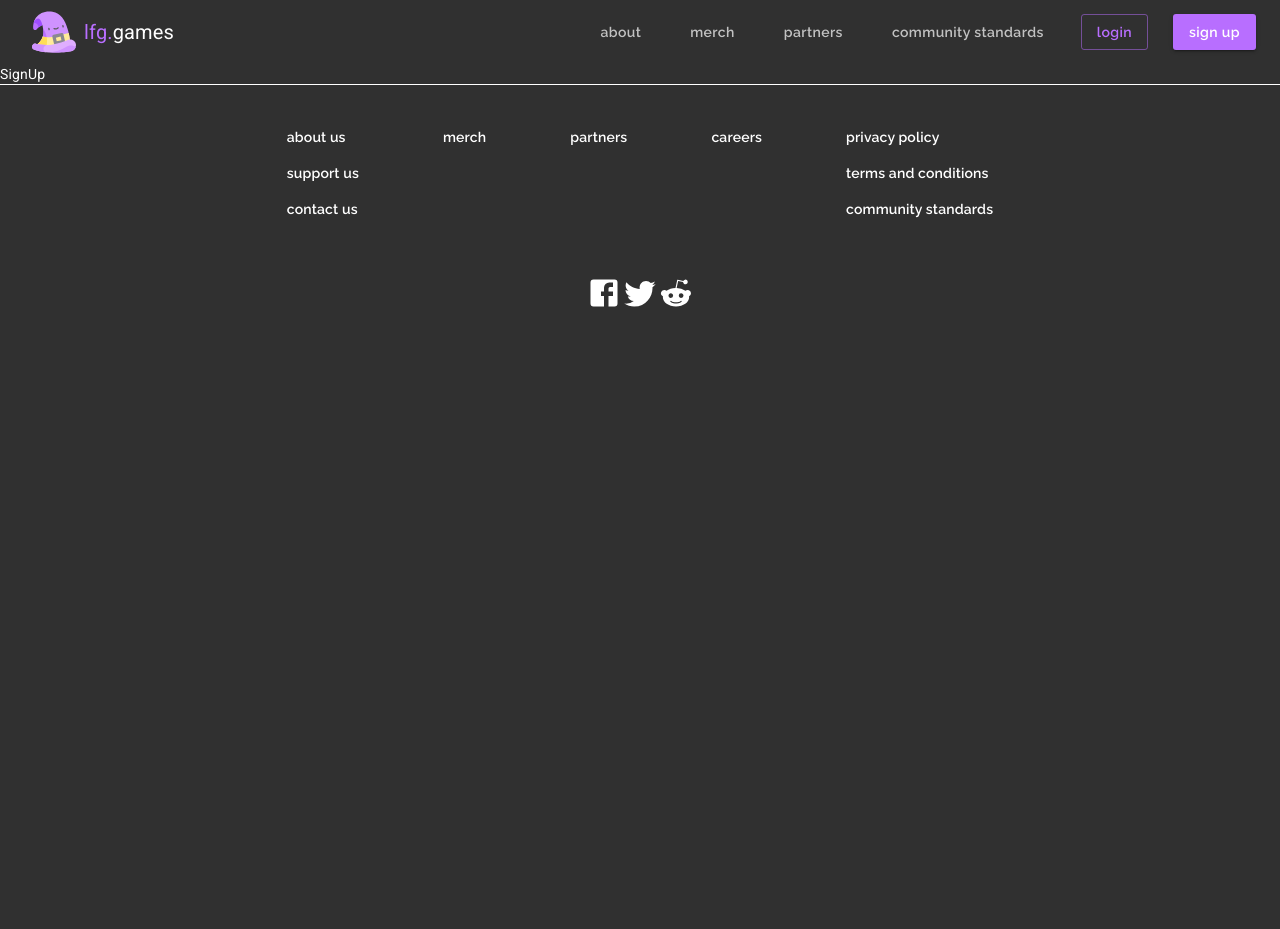
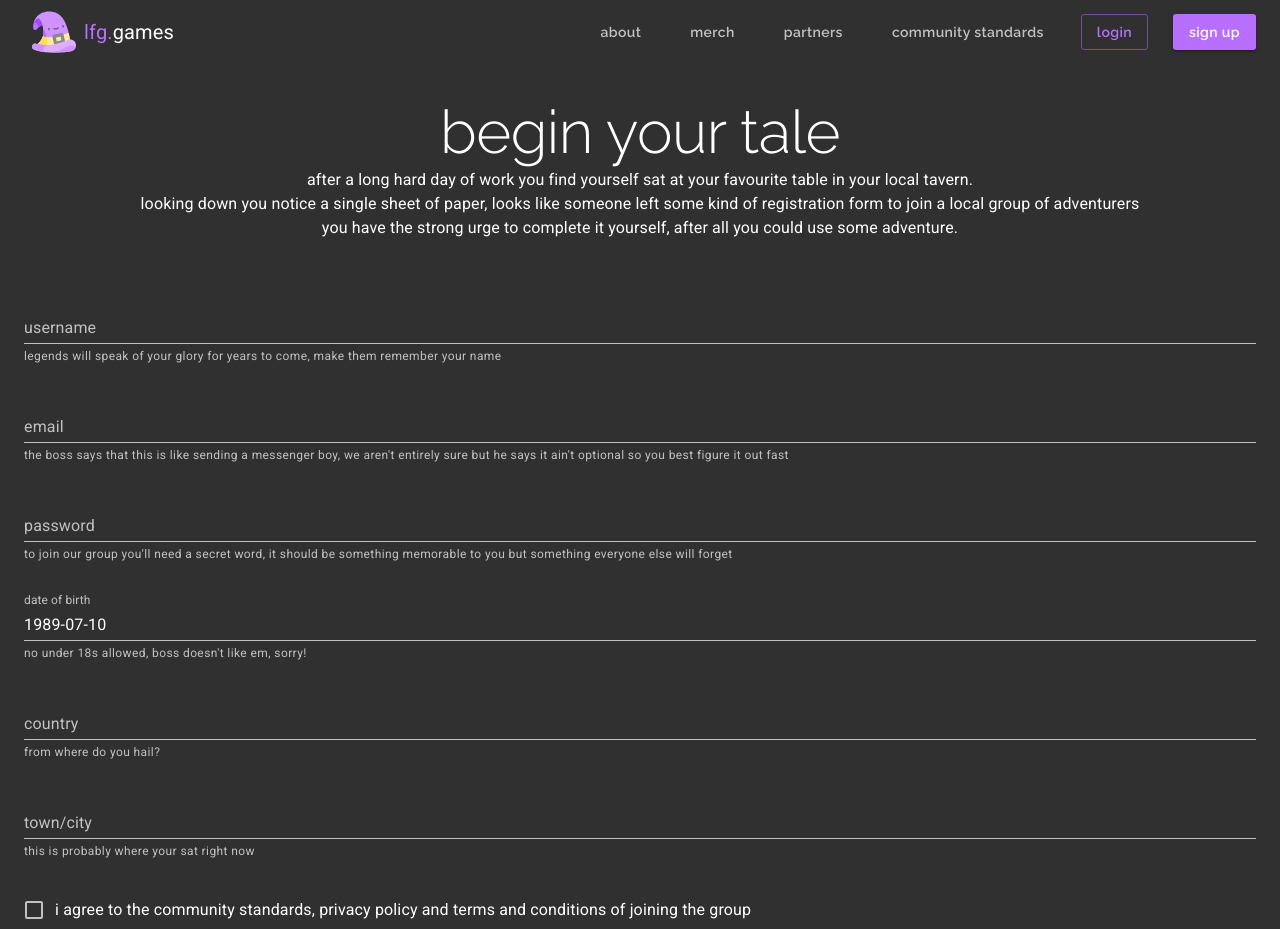
Before and after one commit to MarkTallentire/lfg, a React (Create React App) app: page /register in a window 1280 px wide. Shown: the top 929 px of the page. Before the commit the page ends 800 px from the top, so only its background shows below. Built offline with nearby package versions, Linux system fonts and the light colour scheme.

Commit message:
Register Form Layout

```diff
--- a/package.json
+++ b/package.json
@@ -3,13 +3,16 @@
   "version": "0.1.0",
   "private": true,
   "dependencies": {
+    "@date-io/moment": "1.x",
     "@material-ui/core": "^4.11.0",
     "@material-ui/icons": "^4.9.1",
+    "@material-ui/pickers": "^3.2.10",
     "@material-ui/styles": "^4.10.0",
     "@testing-library/jest-dom": "^4.2.4",
     "@testing-library/react": "^9.3.2",
     "@testing-library/user-event": "^7.1.2",
     "faker": "^5.1.0",
+    "moment": "^2.27.0",
     "react": "^16.13.1",
     "react-dom": "^16.13.1",
     "react-router-dom": "^5.2.0",
--- a/src/components/App.js
+++ b/src/components/App.js
@@ -3,6 +3,7 @@ import Header from "./ui/Header";
 import { Route, Switch } from "react-router-dom";
 import Footer from "./ui/Footer";
 import LandingPage from "./LandingPage";
+import RegisterPage from "./RegisterPage";
 
 function App() {
   const [menuSelectedIndex, setMenuSelectedIndex] = useState(0);
@@ -50,18 +51,14 @@ function App() {
           component={() => <div>Don't be a dick</div>}
         ></Route>
         <Route exact path="/login" component={() => <div>Login</div>}></Route>
-        <Route
-          exact
-          path="/register"
-          component={() => <div>SignUp</div>}
-        ></Route>
+        <Route exact path="/register" component={RegisterPage}></Route>
       </Switch>
-      <Footer
+      {/* <Footer
         tabValue={tabValue}
         setTabValue={setTabValue}
         menuSelectedIndex={menuSelectedIndex}
         setMenuSelectedIndex={setMenuSelectedIndex}
-      />
+      /> */}
     </>
   );
 }
--- /dev/null
+++ b/src/components/RegisterPage.js
@@ -0,0 +1,113 @@
+import React from "react";
+import Typography from "@material-ui/core/Typography";
+import Grid from "@material-ui/core/Grid";
+import TextField from "@material-ui/core/TextField";
+import { makeStyles } from "@material-ui/styles";
+import { DatePicker, MuiPickersUtilsProvider } from "@material-ui/pickers";
+import MomentUtils from "@date-io/moment";
+import { Container } from "@material-ui/core";
+import Checkbox from "@material-ui/core/Checkbox";
+import FormGroup from "@material-ui/core/FormGroup";
+import FormControlLabel from "@material-ui/core/FormControlLabel";
+import Button from "@material-ui/core/Button";
+
+const useStyle = makeStyles((theme) => ({
+  mainContainer: {
+    marginTop: theme.spacing(4),
+  },
+  form: {
+    margin: "2em 0",
+  },
+  formField: { marginTop: "2em" },
+}));
+
+const RegisterPage = () => {
+  const classes = useStyle();
+  return (
+    <Container fixed>
+      <Grid
+        container
+        justify="center"
+        direction="column"
+        alignItems="center"
+        className={classes.mainContainer}
+      >
+        <Grid item>
+          <Typography variant="h2" align="center">
+            begin your tale
+          </Typography>
+        </Grid>
+        <Grid item>
+          <Typography variant="body1" align="center">
+            after a long hard day of work you find yourself sat at your
+            favourite table in your local tavern. <br />
+            looking down you notice a single sheet of paper, looks like someone
+            left some kind of registration form to join a local group of
+            adventurers
+            <br /> you have the strong urge to complete it yourself, after all
+            you could use some adventure.
+          </Typography>
+          <form className={classes.form}>
+            <Grid container direction="column">
+              <Grid item>
+                <TextField
+                  label="username"
+                  className={classes.formField}
+                  fullWidth
+                  helperText="legends will speak of your glory for years to come, make them remember your name"
+                />
+                <TextField
+                  label="email"
+                  className={classes.formField}
+                  fullWidth
+                  helperText="the boss says that this is like sending a messenger boy, we aren't entirely sure but he says it ain't optional so you best figure it out fast"
+                />
+                <TextField
+                  label="password"
+                  className={classes.formField}
+                  fullWidth
+                  helperText="to join our group you'll need a secret word, it should be something memorable to you but something everyone else will forget"
+                />
+                <MuiPickersUtilsProvider utils={MomentUtils}>
+                  <DatePicker
+                    label="date of birth"
+                    className={classes.formField}
+                    placeholder=""
+                    fullWidth
+                    value={new Date("1989-07-10")}
+                    format="yyyy-MM-DD"
+                    helperText="no under 18s allowed, boss doesn't like em, sorry! "
+                  />
+                </MuiPickersUtilsProvider>{" "}
+                <TextField
+                  label="country"
+                  className={classes.formField}
+                  fullWidth
+                  helperText="from where do you hail?"
+                />
+                <TextField
+                  label="town/city"
+                  className={classes.formField}
+                  fullWidth
+                  helperText="this is probably where your sat right now"
+                />
+                <FormGroup row>
+                  <FormControlLabel
+                    control={<Checkbox name="checkedA" />}
+                    label="i agree to the community standards, privacy policy and terms and conditions of joining the group"
+                    className={classes.formField}
+                  />
+                </FormGroup>
+                <Button variant="contained" color="primary">
+                  submit my application
+                </Button>
+              </Grid>
+            </Grid>
+          </form>
+        </Grid>
+      </Grid>
+    </Container>
+  );
+};
+
+export default RegisterPage;
```
Also changed, not shown: 2 other files (tests, documents, lock files or other folders).
